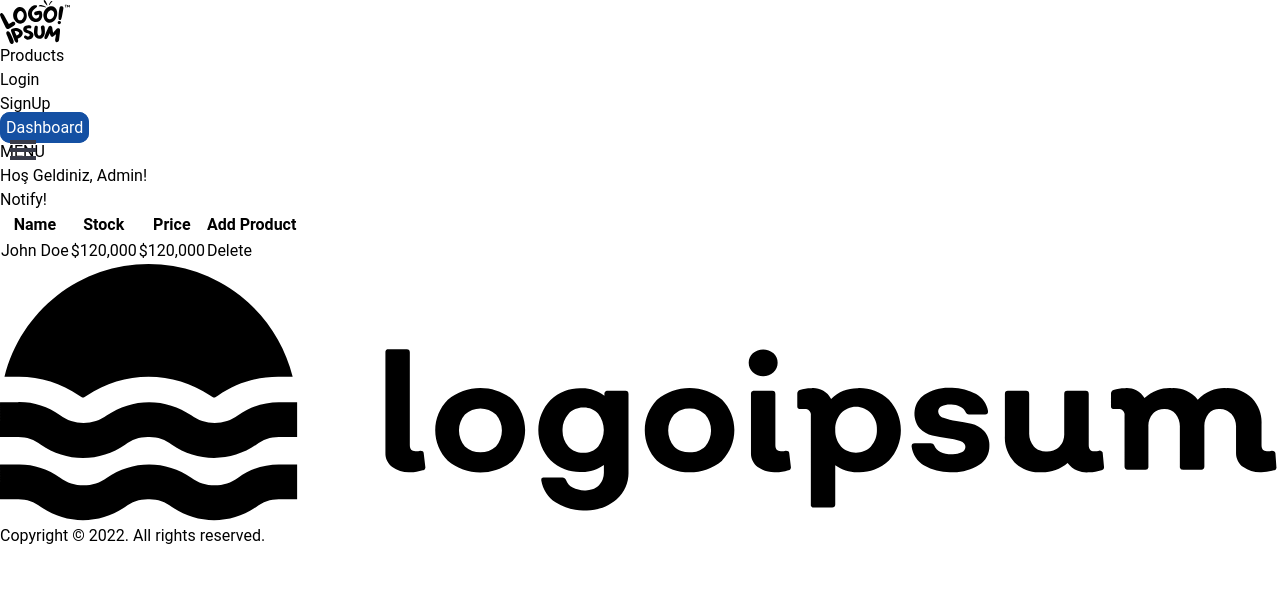
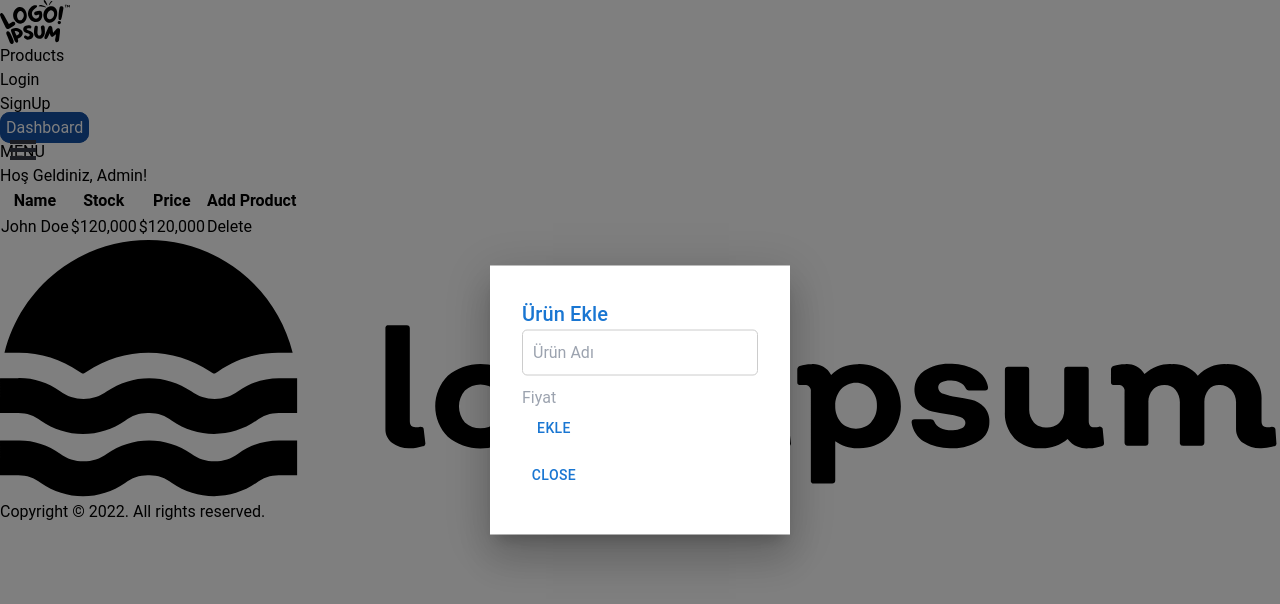
Before and after one commit to huseyincorakli/IdentityClient, a React (Vite) app: page /admin/product in a window 1280 px wide. Both pictures are taken after a click on the link "Add Product". Shown: the top 604 px of the page. Built offline with nearby package versions, Linux system fonts and the light colour scheme.

Commit message:
modal (Material UI)

```diff
--- a/src/admin/components/ProductList.tsx
+++ b/src/admin/components/ProductList.tsx
@@ -1,4 +1,24 @@
+import { useState } from "react";
+import { ProductAddModal } from "../../modal/Product/ProductDeleteModal"
+import { ProductDeleteModal } from "../../modal/Product/DeleteProductModal";
+
 const ProductList = () => {
+  const [isProductAddModalOpen, setProductAddModalOpen] = useState(false);
+  const [isDeleteProductModalOpen,setIsDeleteProductModalOpen]=useState(false);
+
+  const openDelete=()=>{
+    setIsDeleteProductModalOpen(true);
+  }
+  const closeDelete=()=>{
+    setIsDeleteProductModalOpen(false);
+  }
+  const openProductAddModal = () => {
+    setProductAddModalOpen(true);
+  };
+
+  const closeProductAddModal = () => {
+    setProductAddModalOpen(false);
+  };
   return (
     <div>
       <div className='overflow-x-auto'>
@@ -16,7 +36,7 @@ const ProductList = () => {
               </th>
               <th className='whitespace-nowrap px-4 py-2 font-medium text-gray-900'>
               <a
-                  href='#'
+                  onClick={openProductAddModal}
                   className='inline-block rounded bg-green-600 px-4 py-2 text-xs font-medium text-white hover:bg-green-700'
                 >
                   Add Product
@@ -39,7 +59,7 @@ const ProductList = () => {
               </td>
               <td className='whitespace-nowrap px-4 py-2 text-center'>
                 <a
-                  href='#'
+                onClick={openDelete}
                   className='inline-block rounded bg-red-600 px-4 py-2 text-xs font-medium text-white hover:bg-red-700'
                 >
                   Delete
@@ -49,6 +69,8 @@ const ProductList = () => {
           </tbody>
         </table>
       </div>
+      <ProductAddModal open={isProductAddModalOpen} handleClose={closeProductAddModal} />
+      <ProductDeleteModal handleClose={closeDelete} open={isDeleteProductModalOpen} />
     </div>
   )
 }
--- a/src/admin/pages/Product.tsx
+++ b/src/admin/pages/Product.tsx
@@ -1,24 +1,23 @@
+import { useState } from 'react';
+import ProductList from '../components/ProductList'
+import 'react-toastify/dist/ReactToastify.css'
+import { ProductAddModal } from '../../modal/Product/ProductDeleteModal';
+import { Button } from '@mui/material';
+import { ProductDeleteModal } from '../../modal/Product/DeleteProductModal';
 
-import {CustomToastifyContainer,MessageType,Position,ToastifyService } from "../../services/common/CustomToastifyService";
-import ProductList from "../components/ProductList"
-import 'react-toastify/dist/ReactToastify.css';
+const Product = () => {
 
 
 
-const Product = () => {
 
-const goster =()=>{
-  ToastifyService.notfy('s',MessageType.Success,{position:Position.TopCenter})
-}
+
   return (
-   <div>
-     <div className="bg-white mt-3 p-2 rounded-lg shadow-md mx-10">
-     <button onClick={goster}>Notify!</button>
-      <ProductList/>
+    <div>
 
-      <CustomToastifyContainer />
+      <div className='bg-white mt-3 p-2 rounded-lg shadow-md mx-10'>
+        <ProductList />
+      </div>
     </div>
-   </div>
   )
 }
 
--- /dev/null
+++ b/src/modal/BaseModal.tsx
@@ -0,0 +1,39 @@
+import Box from '@mui/material/Box';
+import Button from '@mui/material/Button';
+import Typography from '@mui/material/Typography';
+import Modal from '@mui/material/Modal';
+
+const BaseModal = ({ open, handleClose, title, content }) => {
+  const customStyle = {
+    position: 'absolute',
+    top: '50%',
+    left: '50%',
+    transform: 'translate(-50%, -50%)',
+    width: 300,
+    bgcolor: 'background.paper',
+    boxShadow: 24,
+    p: 4,
+    outline: 'none',
+  };
+
+  return (
+    <Modal
+      open={open}
+      onClose={handleClose}
+      aria-labelledby="modal-modal-title"
+      aria-describedby="modal-modal-description"
+    >
+      <Box sx={customStyle}>
+        <Typography variant="h6" component="h2" color="primary.main">
+          {title}
+        </Typography>
+        {content}
+        <Button onClick={handleClose} style={{ margin: '10px 0' }}>
+          Close
+        </Button>
+      </Box>
+    </Modal>
+  );
+};
+
+export default BaseModal;
--- /dev/null
+++ b/src/modal/Product/DeleteProductModal.tsx
@@ -0,0 +1,22 @@
+import { Button } from "@mui/material";
+import BaseModal from "../BaseModal";
+
+export const ProductDeleteModal = ({ open, handleClose }) => {
+    const handleProductDelete = () => {
+      handleClose();
+    };
+
+    return (
+      <BaseModal
+        open={open}
+        handleClose={handleClose}
+        title="Uyarı"
+        content={
+          <div>
+            <p>Ürünü silmek istediğinizden emin misiniz?</p>
+            <Button onClick={handleProductDelete}>Sil</Button>
+          </div>
+        }
+      />
+    );
+  };
--- /dev/null
+++ b/src/modal/Product/ProductDeleteModal.tsx
@@ -0,0 +1,23 @@
+import { Button } from '@mui/material';
+import BaseModal from '../BaseModal';
+
+export const ProductAddModal = ({ open, handleClose }) => {
+  const handleProductAdd = () => {
+    handleClose();
+  };
+
+  return (
+    <BaseModal
+      open={open}
+      handleClose={handleClose}
+      title="Ürün Ekle"
+      content={
+        <div>
+          <input type="text" placeholder="Ürün Adı" />
+          <input type="number" placeholder="Fiyat" />
+          <Button onClick={handleProductAdd}>Ekle</Button>
+        </div>
+      }
+    />
+  );
+};
--- a/tsconfig.json
+++ b/tsconfig.json
@@ -15,7 +15,7 @@
     "jsx": "react-jsx",
 
     /* Linting */
-    "strict": true,
+    "strict": false,
     "noUnusedLocals": true,
     "noUnusedParameters": true,
     "noFallthroughCasesInSwitch": true
```
Also changed, not shown: package.json (+7 -1 lines), 1 other file (tests, documents, lock files or other folders).
